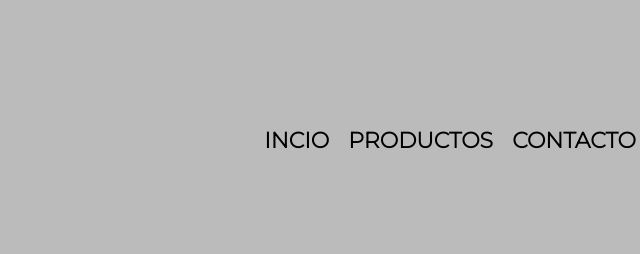
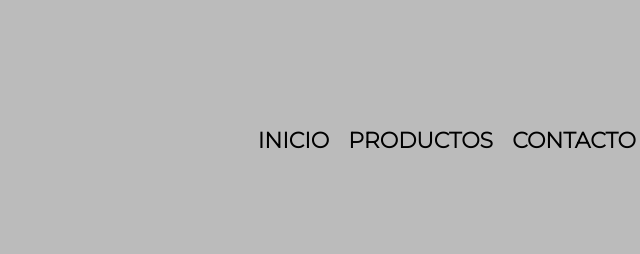
Before and after one commit to FREDDYGAMBOABEDOR/Alura_Latam, a plain HTML site: page HTML5-CSS/index.html in a window 1280 px wide. Shown: the top 254 px of the page, 474-1114 px from the left. Drawn offline with Linux system fonts and the light colour scheme.

Commit message:
oracle-alura

```diff
--- a/HTML5-CSS/index.html
+++ b/HTML5-CSS/index.html
@@ -19,7 +19,7 @@
                 <h1><img src="imagenes/logo.png"></h1>
                 <nav>
                     <ul>
-                        <li><a href="index.html">Incio</a></li>
+                        <li><a href="index.html">Inicio</a></li>
                         <li><a href="productos.html">Productos</a></li>
                         <li><a href="contacto.html">Contacto</a></li>
                     </ul>
```
